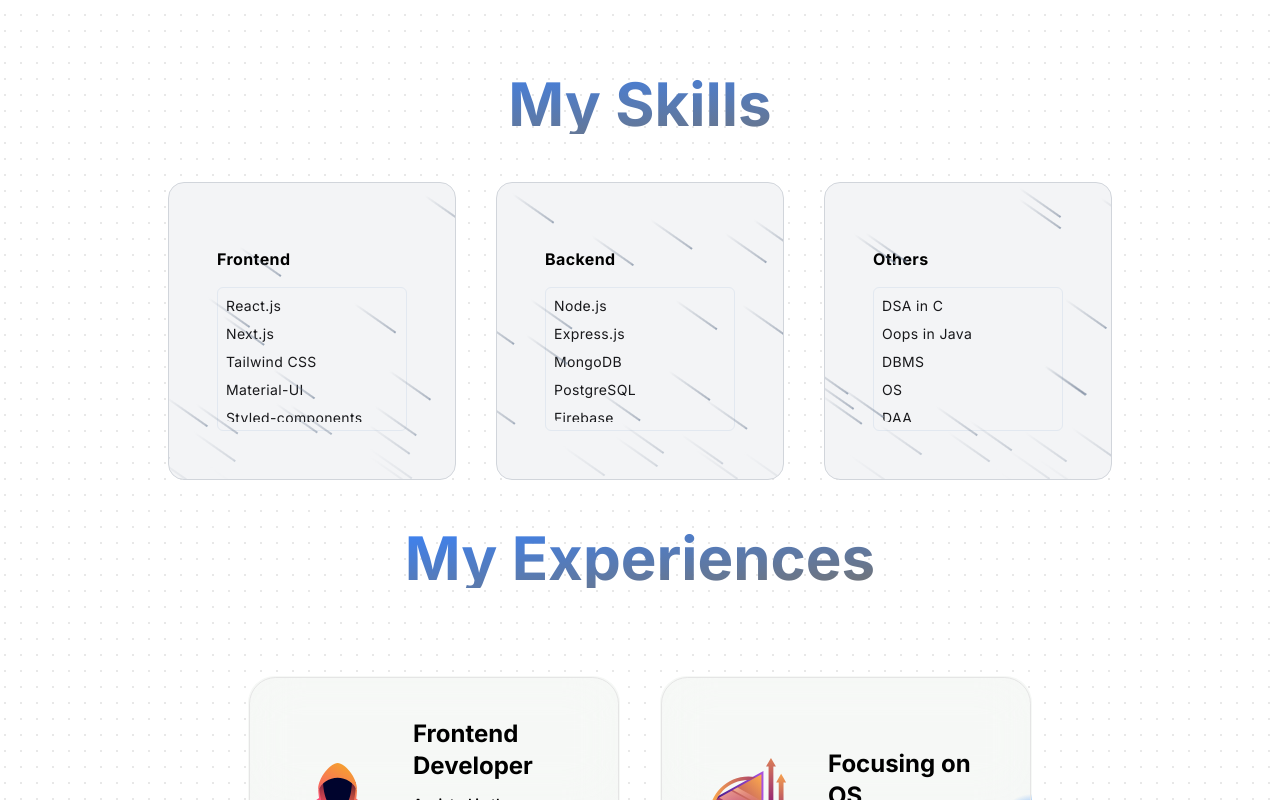
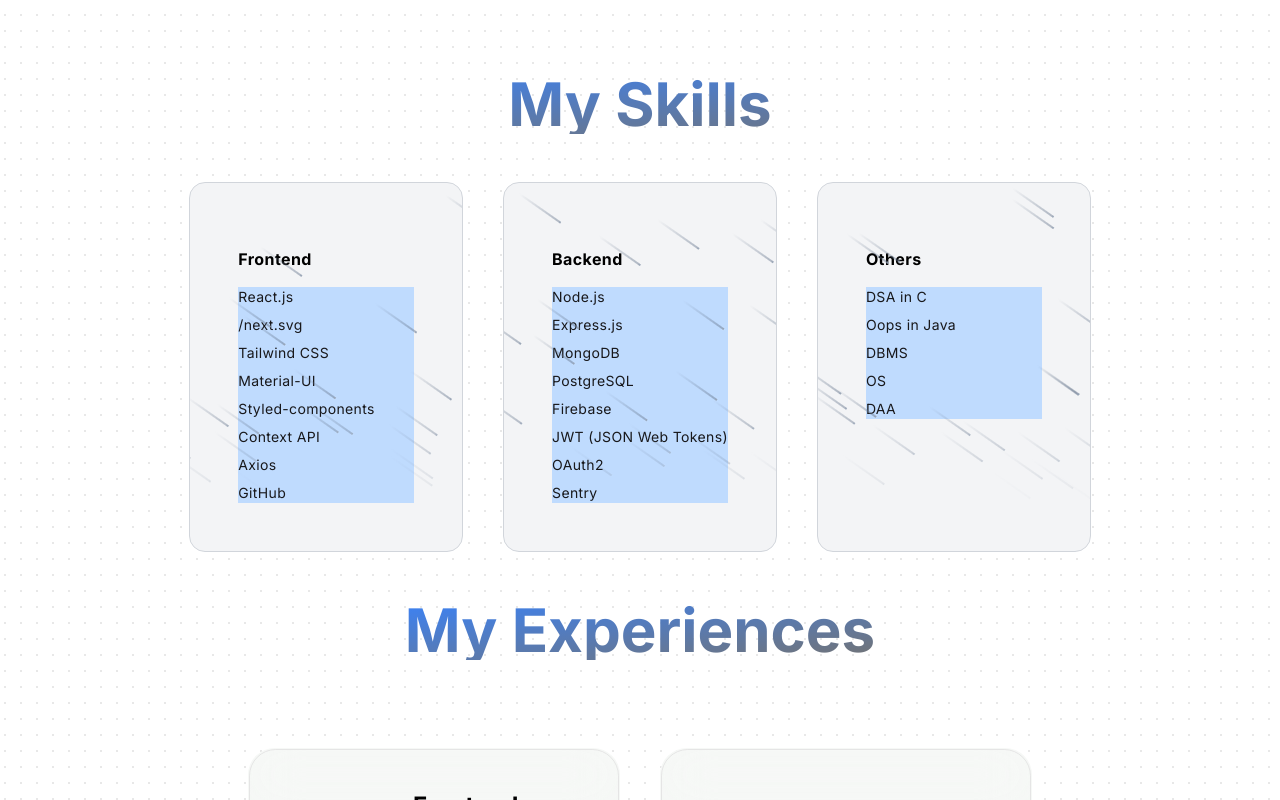
Before and after one commit to gourab8389/my-folio, a Next.js app: page / in a window 1280 px wide. Shown: the part 630-1430 px from the top of the page. Built offline with nearby package versions, Linux system fonts and the light colour scheme.

Commit message:
changes 1

```diff
--- a/app/page.tsx
+++ b/app/page.tsx
@@ -1,4 +1,3 @@
-import { ModeToggle } from "@/components/toggleMode";
 import About from "./components/About";
 import { Navbar } from "./components/Navbar";
 import { FloatingNav } from "@/components/FloatingNav";
--- a/components/card-hover-effect.tsx
+++ b/components/card-hover-effect.tsx
@@ -3,7 +3,7 @@
 import { AnimatePresence, motion } from "framer-motion";
 import Link from "next/link";
 import { useState } from "react";
-import { ScrollArea } from "@/components/ui/scroll-area";
+
 import { Meteors } from "./meteors";
 export const HoverEffect = ({
   items,
@@ -51,15 +51,13 @@
           <Card>
             <CardTitle>{item.title}</CardTitle>
             <CardDescription>
-              <ScrollArea className="h-36 w-full rounded-md border p-2">
-                <div className="space-y-2">
+                <div className="space-y-2 bg-blue-200">
                   {item.list.map((skill, i) => (
                     <div key={i} className="text-sm">
                       {skill}
                     </div>
                   ))}
                 </div>
-              </ScrollArea>
             </CardDescription>
           </Card>
         </div>
--- a/data/index.ts
+++ b/data/index.ts
@@ -120,7 +120,7 @@
       title: "Frontend",
       list: [
         "React.js",
-        "Next.js",
+        "/next.svg",
         "Tailwind CSS",
         "Material-UI",
         "Styled-components",
```
